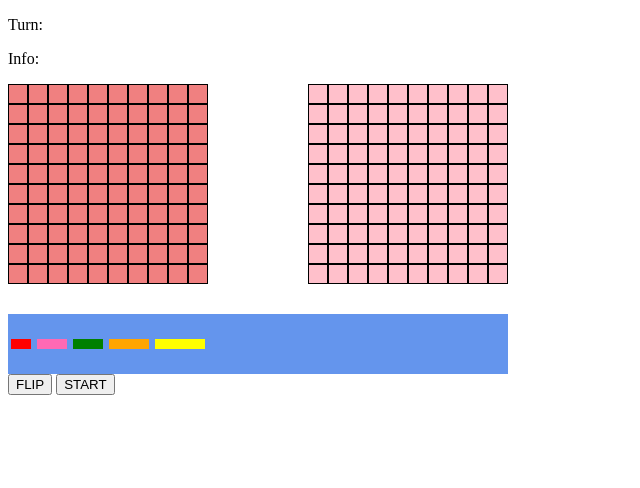
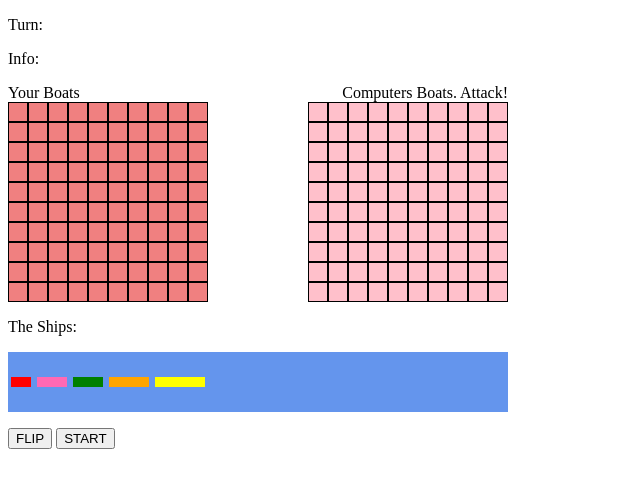
Before and after one commit to turtlegirll/battleship, a plain HTML site: page index.html in a window 1280 px wide. Shown: the whole page, without its empty margins (0-640 px from the left). Drawn offline with Linux system fonts and the light colour scheme.

Commit message:
added picture and styling

```diff
--- a/app.js
+++ b/app.js
@@ -1,6 +1,8 @@
 const flipButton = document.querySelector('#flip')
 const optionContainer = document.querySelector('.option-container')
 const gamesBoardContainer = document.querySelector('#gamesboard-container')
+
+const gamesBoardTitleContainer = document.querySelector('#gamesboard-title')
 const startGameBtn = document.querySelector('#start')
 flipButton.addEventListener('click', flip)
 const infoDisplay = document.querySelector('#info')
@@ -18,6 +20,19 @@ const width = 10;
 
 
 function createBoard(color, user) {
+    const gameBoardContainerTitle = document.createElement('div');
+    gameBoardContainerTitle.classList.add(`${user}-title`);
+    gameBoardContainerTitle.id = `${user}-title`
+    gameBoardContainerTitle.textContent = `${user} - Game Board`;
+
+    if(user === "player"){
+        gameBoardContainerTitle.textContent = `Your Boats`;
+
+    }else{
+        gameBoardContainerTitle.textContent = `Computers Boats. Attack!`;
+
+    }
+
     const gameBoardContainer = document.createElement('div');
     gameBoardContainer.classList.add('game-board');
     gameBoardContainer.style.backgroundColor = color;
@@ -29,7 +44,9 @@ function createBoard(color, user) {
         block.id = i;
         gameBoardContainer.append(block);
     }
+    gamesBoardTitleContainer.append(gameBoardContainerTitle)
     gamesBoardContainer.append(gameBoardContainer);
+
 }
 
 createBoard('lightcoral', 'player');
@@ -403,7 +420,7 @@ function computerGo() {
                         console.log(randomGo, "randomGo here when none")
 
                     }
-                }else{
+                } else {
                     console.log("The ship with this ne index wouldnt be hit")
                     console.log(availableAdjacentIndices, 'availableAdjacentIndices if the ship wouldnt be hit')
                     randomGo = randomGoTemp;
--- a/index.html
+++ b/index.html
@@ -12,7 +12,11 @@
     <p> Info: <span id="info"></span></p>
 </div>
 
+<div id="gamesboard-title"></div>
 <div id="gamesboard-container"></div>
+
+
+<p class="ship-title">The Ships: </p>
 <div class="option-container">
     <div id=0 class="destroyer-preview destroyer" draggable="true"></div>
     <div id=1 class="submarine-preview submarine" draggable="true"></div>
--- a/style.css
+++ b/style.css
@@ -12,16 +12,25 @@
     justify-content: space-between;
 }
 
+#gamesboard-title{
+    width: 500px;
+    display: flex;
+    justify-content: space-between;
+}
+
 .block{
     width: 20px;
     height: 20px;
     border: solid 1px black;
     box-sizing: border-box;
 }
+
+
 .option-container {
+    margin-bottom: 1rem;
     width: 500px;
     height: 60px;
-    margin-top: 30px;
+    margin-top: 10px;
     background-color: cornflowerblue;
     display: flex;
     align-items: center;
```
Also changed, not shown: battleship.png (added).
